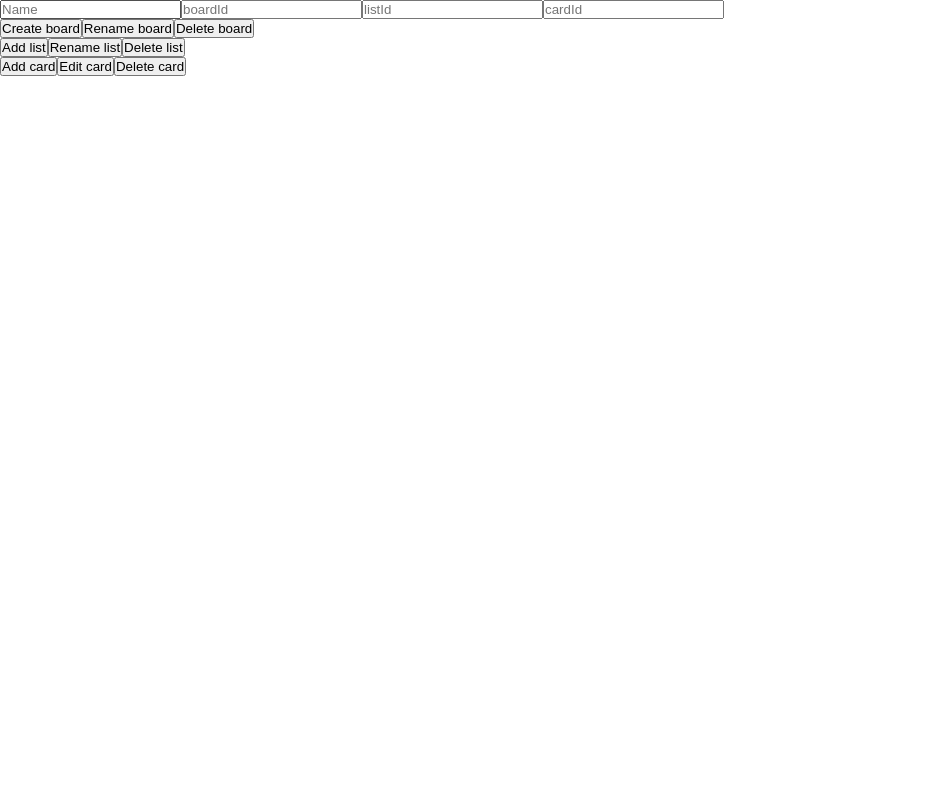
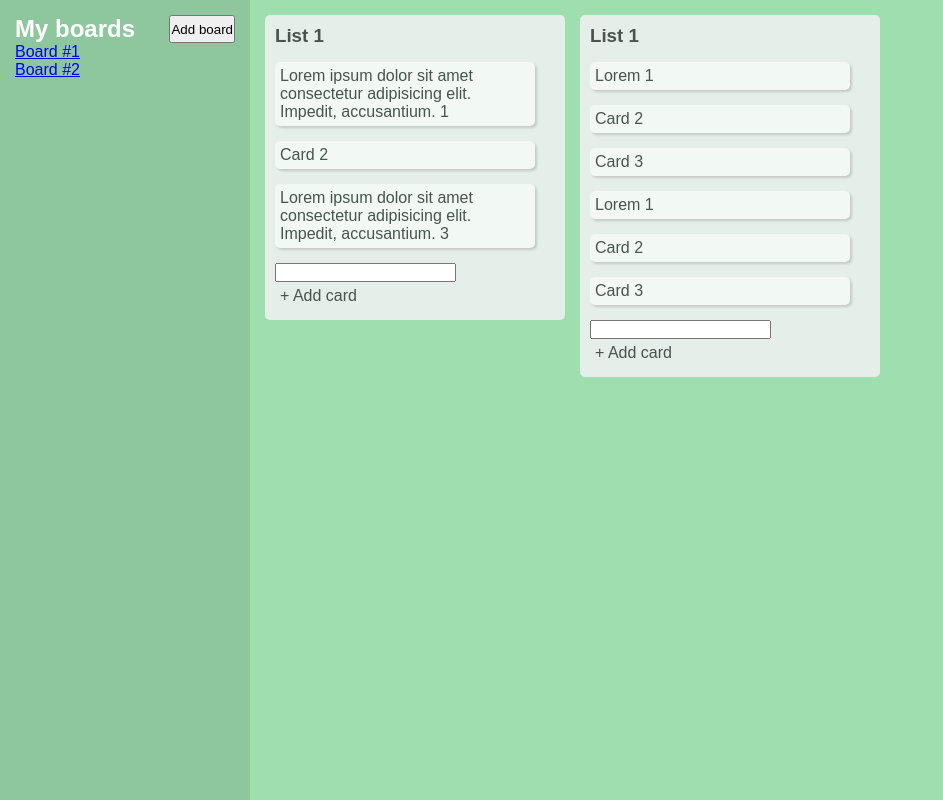
Before and after one commit to Essayey/kanban-board, a React (Create React App) app: page /boards/0 in a window 1280 px wide. Shown: the whole page, without its empty margins (0-943 px from the left). Built offline with nearby package versions, Linux system fonts and the light colour scheme.

Commit message:
added list, board and sidebar components

```diff
--- a/src/App.css
+++ b/src/App.css
@@ -2,4 +2,96 @@
   box-sizing: border-box;
   margin: 0;
   padding: 0;
+  font-family: sans-serif;
 }
+
+body {
+  background-color: #9edeaf;
+}
+
+.App {
+  display: flex;
+}
+
+/* Sidebar styles */
+
+.Sidebar {
+  width: 250px;
+  height: 100vh;
+  background-color: rgba(1, 1, 1, 0.1);
+}
+
+.Sidebar__inner {
+  padding: 15px;
+  color: #fff;
+}
+
+.Sidebar__title {
+  display: flex;
+  justify-content: space-between;
+}
+
+/* Board styles */
+
+.Board {
+  width: calc(100vw - 250px);
+  height: 100vh;
+  padding: 15px;
+}
+
+.Board__inner {
+  display: flex;
+}
+
+
+/* List styles */
+.List {
+  height: fit-content;
+  max-height: 500px;
+  width: 300px;
+
+  background-color: #e6eee9;
+  padding: 10px;
+  border-radius: 5px;
+  color: #48544c;
+  margin-right: 15px;
+}
+
+.List__inner {
+  padding-right: 5px;
+  max-height: calc(500px - 80px);
+  scrollbar-gutter: stable;
+  overflow-y: auto;
+}
+
+.List h3 {
+  margin-bottom: 15px;
+}
+
+/* Card styles */
+
+.Card {
+  width: 100%;
+  padding: 5px;
+  margin-bottom: 15px;
+  background-color: #f2f8f4;
+  border-radius: 5px;
+  box-shadow: rgba(0, 0, 0, 0.15) 1.95px 1.95px 2.6px;
+  word-break: break-word;
+}
+
+.Card:hover {
+  background-color: #e2e8e4;
+  cursor: pointer;
+}
+
+.CardAdd {
+  width: 100%;
+  border-radius: 5px;
+  padding: 5px;
+}
+
+.CardAdd:hover {
+  background-color: #d2d8d4;
+  cursor: pointer;
+}
--- a/src/App.js
+++ b/src/App.js
@@ -2,13 +2,14 @@ import './App.css';
 import { useDispatch, useSelector } from 'react-redux';
 import { doAddCard, doAddList, doCreateBoard, doDeleteBoard, doDeleteCard, doDeleteList, doEditCard, doRenameBoard, doRenameList } from './store';
 import { useState } from 'react';
+import { BrowserRouter, Routes, Route } from 'react-router-dom';
+import Sidebar from './components/Sidebar';
+import Board from './components/Board';
 
 function App() {
     const dispatch = useDispatch();
-    const [value1, setValue1] = useState('');
-    const [value2, setValue2] = useState('');
-    const [value3, setValue3] = useState('');
-    const [value4, setValue4] = useState('');
+    const boards = useSelector(state => state.boards);
+    const boardsNames = boards.map(board => board.name);
 
     const createBoard = boardName => {
         dispatch(doCreateBoard({ boardName }));
@@ -34,36 +35,16 @@ function App() {
         dispatch(doDeleteList({ boardId, listId }));
     }
 
-    const addCard = (text, boardId, listId) => {
-        dispatch(doAddCard({ boardId, listId, text }));
-    }
 
-    const editCard = (newText, boardId, listId, cardId) => {
-        dispatch(doEditCard({ boardId, listId, cardId, newText }));
-    }
-
-    const deleteCard = (boardId, listId, cardId) => {
-        dispatch(doDeleteCard({ boardId, listId, cardId }))
-    }
 
     return (
-        <div>
-            <input placeholder='Name' value={value1} onChange={e => setValue1(e.target.value)}></input>
-            <input placeholder='boardId' value={value2} onChange={e => setValue2(e.target.value)}></input>
-            <input placeholder='listId' value={value3} onChange={e => setValue3(e.target.value)}></input>
-            <input placeholder='cardId' value={value4} onChange={e => setValue4(e.target.value)}></input>
-            <br />
-            <button onClick={() => createBoard(value1)}>Create board</button>
-            <button onClick={() => renameBoard(value1, Number(value2))}>Rename board</button>
-            <button onClick={() => deleteBoard(Number(value2))}>Delete board</button>
-            <br />
-            <button onClick={() => addList(value1, Number(value2))}>Add list</button>
-            <button onClick={() => renameList(value1, Number(value2), Number(value3))}>Rename list</button>
-            <button onClick={() => deleteList(Number(value2), Number(value3))}>Delete list</button>
-            <br />
-            <button onClick={() => addCard(value1, Number(value2), Number(value3))}>Add card</button>
-            <button onClick={() => editCard(value1, Number(value2), Number(value3), Number(value4))}>Edit card</button>
-            <button onClick={() => deleteCard(Number(value2), Number(value3), Number(value4))}>Delete card</button>
+        <div className='App'>
+            <BrowserRouter>
+                <Sidebar boards={boardsNames} />
+                <Routes>
+                    <Route path='boards/:id' element={<Board board={boards[0]} />} />
+                </Routes>
+            </BrowserRouter>
         </div>
     );
 }
--- /dev/null
+++ b/src/components/Board.jsx
@@ -0,0 +1,15 @@
+import React from 'react'
+import List from './List'
+
+const Board = ({ board }) => {
+
+    return (
+        <div className='Board'>
+            <div className='Board__inner'>
+                {board.lists.map((list, index) => <List cards={list.cards} listName={list.listName} listId={index} />)}
+            </div>
+        </div>
+    )
+}
+
+export default Board
--- /dev/null
+++ b/src/components/List.jsx
@@ -0,0 +1,33 @@
+import React, { useState } from 'react'
+import { doAddCard, doDeleteCard, doEditCard } from '../store';
+import { useDispatch } from 'react-redux';
+
+const List = ({ cards, listName, listId }) => {
+    const dispatch = useDispatch();
+    const [value, setValue] = useState();
+
+    const addCard = (text, boardId, listId) => {
+        dispatch(doAddCard({ boardId, listId, text }));
+    }
+
+    const editCard = (newText, boardId, listId, cardId) => {
+        dispatch(doEditCard({ boardId, listId, cardId, newText }));
+    }
+
+    const deleteCard = (boardId, listId, cardId) => {
+        dispatch(doDeleteCard({ boardId, listId, cardId }))
+    }
+
+    return (
+        <div className='List'>
+            <h3>{listName}</h3>
+            <div className='List__inner'>
+                {cards.map(card => <div className='Card'>{card.text}</div>)}
+            </div>
+            <input value={value} onChange={e => setValue(e.target.value)} type="text" />
+            <div onClick={() => addCard(value, 0, listId)} className='CardAdd'>+ Add card</div>
+        </div>
+    )
+}
+
+export default List
--- /dev/null
+++ b/src/components/Sidebar.jsx
@@ -0,0 +1,24 @@
+import React from 'react'
+import { Link } from 'react-router-dom'
+
+const Sidebar = ({ boards }) => {
+    return (
+        <div className='Sidebar'>
+            <div className='Sidebar__inner'>
+                <div className='Sidebar__title'>
+                    <h2>My boards</h2>
+                    <button>Add board</button>
+                </div>
+                <div className="Sidebar__boards">
+                    {boards.map((board, index) =>
+                        <Link to={`boards/${index}`} key={board + index}>
+                            {board} <br />
+                        </Link>
+                    )}
+                </div>
+            </div>
+        </div>
+    )
+}
+
+export default Sidebar
--- a/src/store/index.js
+++ b/src/store/index.js
@@ -5,7 +5,15 @@ const initialState = {
     boards: [{
         name: 'Board #1',
         lists: [{
-            cards: [{ text: "Card 1" },
+            cards: [{ text: "Lorem ipsum dolor sit amet consectetur adipisicing elit. Impedit, accusantium. 1" },
+            { text: "Card 2" },
+            { text: "Lorem ipsum dolor sit amet consectetur adipisicing elit. Impedit, accusantium. 3" }],
+            listName: "List 1"
+        }, {
+            cards: [{ text: "Lorem 1" },
+            { text: "Card 2" },
+            { text: "Card 3" },
+            { text: "Lorem 1" },
             { text: "Card 2" },
             { text: "Card 3" }],
             listName: "List 1"
@@ -99,7 +107,7 @@ const boardReducer = (state = initialState, action) => {
                             name: board.name,
                             lists: board.lists.map((list, listId) => {
                                 if (listId === action.payload.listId) {
-                                    return { cards: [...list.cards, { text: action.payload.text }] }
+                                    return { listName: list.listName, cards: [...list.cards, { text: action.payload.text }] }
                                 }
                                 return list;
                             })
```
Also changed, not shown: src/components/Card.jsx (added, +9 -0 lines).
